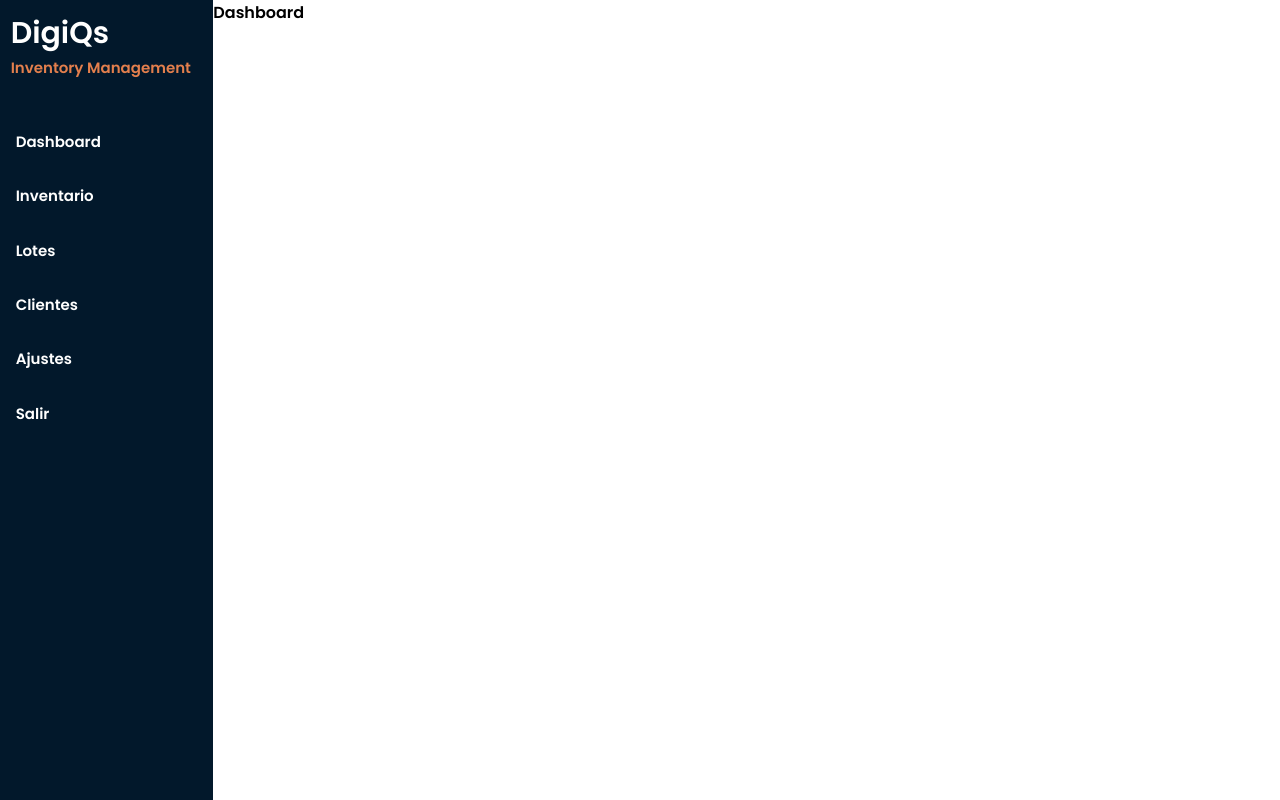
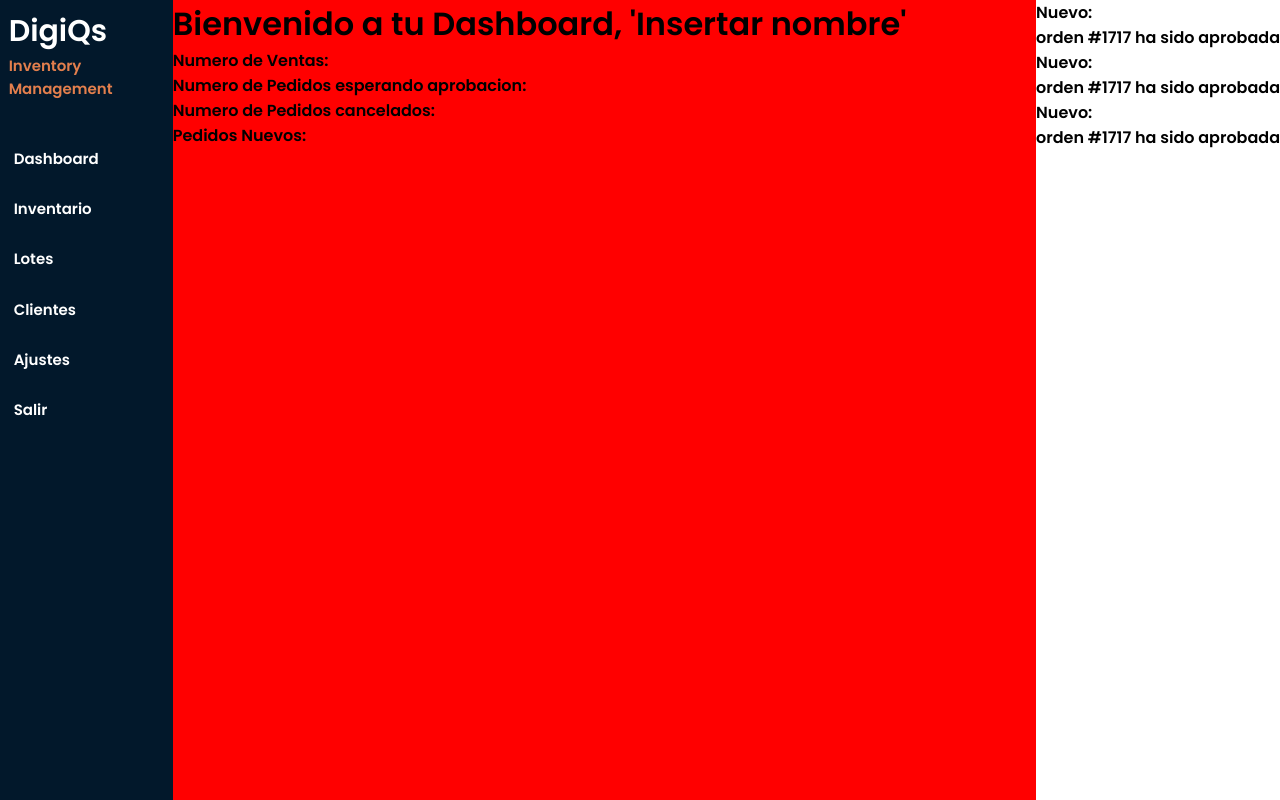
Before and after one commit to asoftcouch/DigiQs, a React (Create React App) app in the folder app-digiqs/: page / in a window 1280 px wide. Built offline with nearby package versions, Linux system fonts and the light colour scheme.

Commit message:
commit new Notification bar

```diff
--- a/app-digiqs/src/App.js
+++ b/app-digiqs/src/App.js
@@ -1,10 +1,12 @@
 
 import React from 'react';
 import {Switch, Route} from 'react-router-dom'
+//Importar Paginas
 import Dashboard from './pages/Dashboard';
 import Inventario from './pages/Inventario';
 //Componentes
 import Nav from './components/Nav';
+import NotiBar from './components/NotiBar';
 
 //Styles
 import Style from './styles/app.css';
@@ -33,6 +35,8 @@ function App() {
 
         <div className="Notifications-bar">
 
+        <NotiBar />
+
         </div>
 
     </div>
--- a/app-digiqs/src/components/NotiBar.js
+++ b/app-digiqs/src/components/NotiBar.js
@@ -5,6 +5,42 @@ import style from '../styles/nav.css';
 
 const Notibar = () => {
     return(
-        <div></div>
+        <div>
+            <div className="Notifications">
+                <div className="Notification-messages">
+
+                    <div className="Message">
+                        <div className="message-element">
+                            <p>Nuevo:</p>
+                        </div>
+                        <div className="message-text">
+                            <p>orden #1717 ha sido aprobada</p>
+                        </div>
+                    </div>
+
+                    <div className="Message">
+                        <div className="message-element">
+                            <p>Nuevo:</p>
+                        </div>
+                        <div className="message-text">
+                            <p>orden #1717 ha sido aprobada</p>
+                        </div>
+                    </div>
+
+                    <div className="Message">
+                        <div className="message-element">
+                            <p>Nuevo:</p>
+                        </div>
+                        <div className="message-text">
+                            <p>orden #1717 ha sido aprobada</p>
+                        </div>
+                    </div>
+
+                </div>
+            </div>
+        </div>
     )
 }
+
+
+export default Notibar;
--- a/app-digiqs/src/pages/Dashboard.js
+++ b/app-digiqs/src/pages/Dashboard.js
@@ -1,9 +1,26 @@
 import React from 'react';
+import {Link} from 'react-router-dom';
+import style from '../styles/dashboard.css'
 
 const Dashboard = () => {
     return (
         <div>
-            Dashboard
+            <div className="Dashboard-Header">
+                <h1>Bienvenido a tu Dashboard, 'Insertar nombre'</h1>
+            </div>
+            <div className="Category-header">
+                Numero de Ventas:
+            </div>
+            <div className="Category-header">
+                Numero de Pedidos esperando aprobacion:
+            </div>
+            <div className="Category-header">
+                Numero de Pedidos cancelados:
+            </div>
+            <div>
+                Pedidos Nuevos:
+            </div>
+
         </div>
     )
 }
--- a/app-digiqs/src/styles/app.css
+++ b/app-digiqs/src/styles/app.css
@@ -19,10 +19,12 @@ body {
 
 .Page-view {
   flex: 5;
+  background-color: red;
 }
 
 .Notification-bar {
   flex: 1;
+  background-color: blue;
 }
 
 .Navigation-bar {
@@ -33,7 +35,7 @@ body {
 }
 
 @media only screen and (max-width: 768px) {
-  /* Para mi modelo responsivo: page-viewer*/
+  /* Para mi modelo responsivo: page-viewer */
   .Page-wrapper {
     flex-direction: column;
   }
--- /dev/null
+++ b/app-digiqs/src/styles/notibar.css
@@ -0,0 +1,16 @@
+.Notifications {
+  background-color: black;
+}
+
+.Notification-messages {
+  border: 3px solid black;
+}
+
+.Message {
+}
+
+.message-element {
+}
+
+.message-text {
+}
```
Also changed, not shown: app-digiqs/src/styles/dashboard.css (added).
